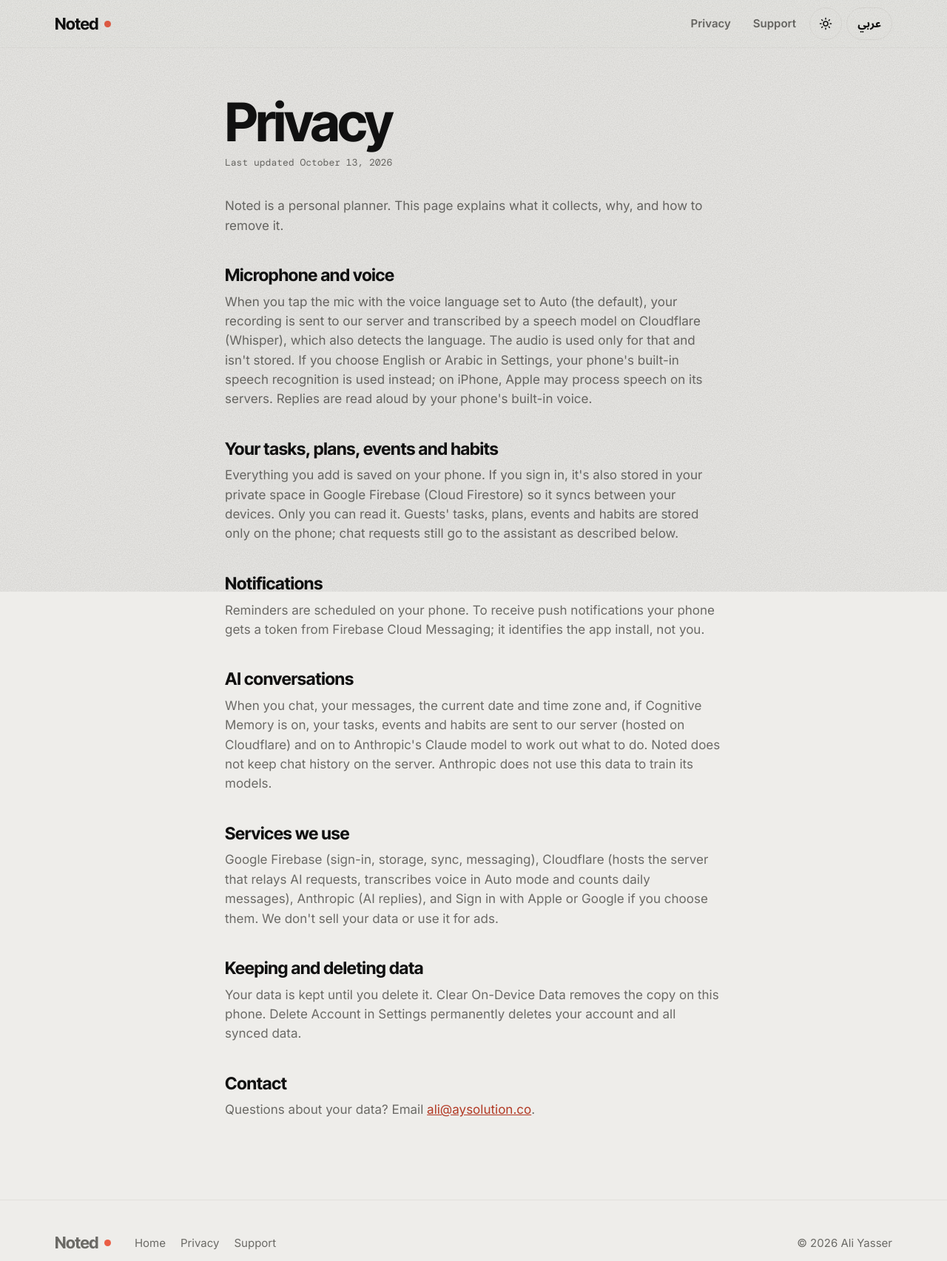
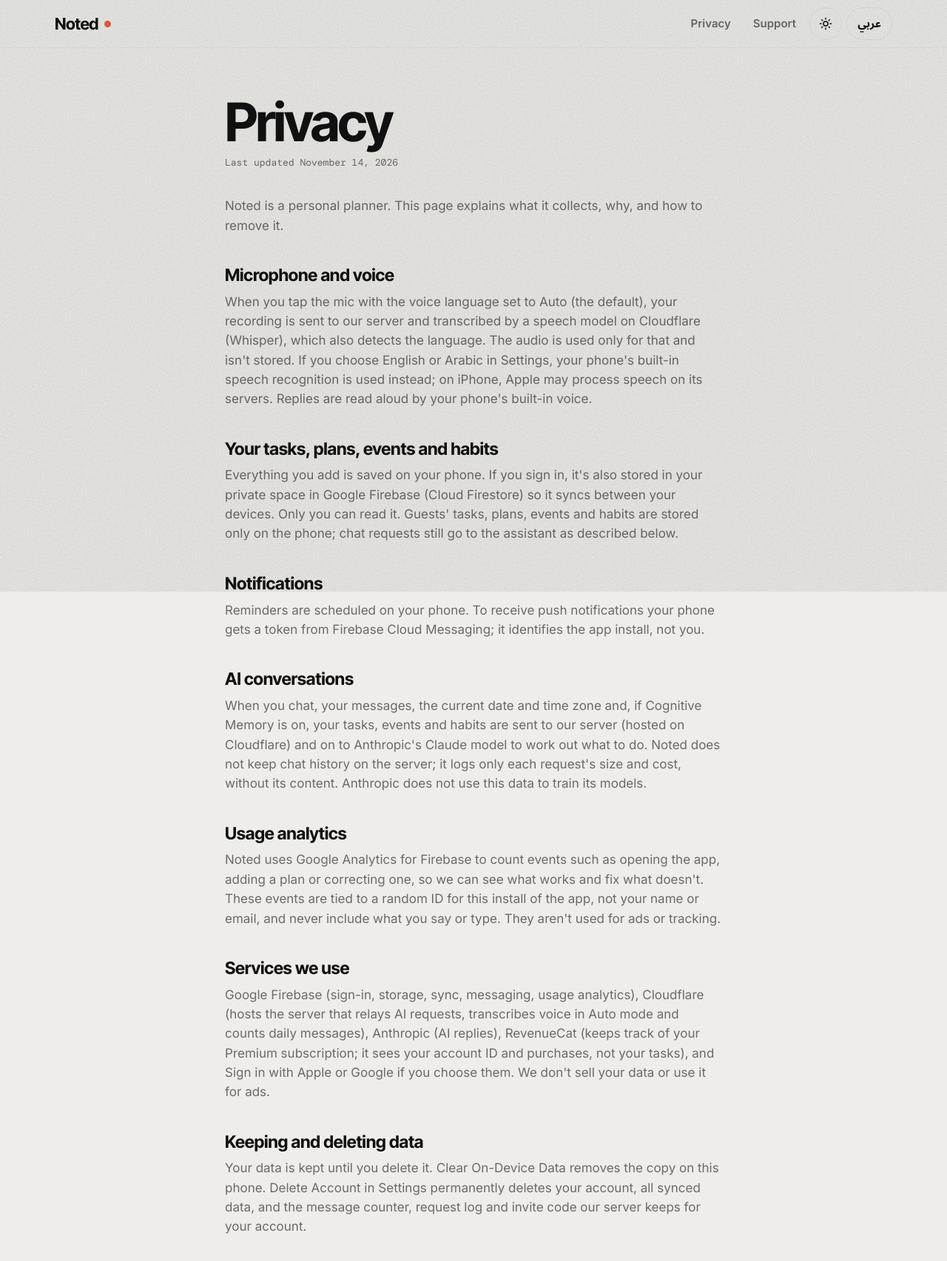
Before and after one commit to Aliii3/noted, a plain HTML site: page privacy.html in a window 1280 px wide. Shown: the top 1705 px of the page at 74% size. Drawn offline with Linux system fonts and the light colour scheme.

Commit message:
Move to www.noted-ai.co; privacy page: usage analytics, RevenueCat, what Delete Account removes
Co-Authored-By: Claude Opus 5.5 <noreply@anthropic.com>

```diff
--- a/privacy.html
+++ b/privacy.html
@@ -7,7 +7,7 @@
 <meta name="description" content="How Noted handles your data.">
 <meta name="theme-color" content="#EEEDEA" media="(prefers-color-scheme: light)">
 <meta name="theme-color" content="#0A0A0A" media="(prefers-color-scheme: dark)">
-<link rel="canonical" href="https://noted-chat.noted-chat.workers.dev/privacy">
+<link rel="canonical" href="https://www.noted-ai.co/privacy">
 <meta property="og:type" content="website">
 <meta property="og:title" content="Privacy · Noted">
 <meta property="og:description" content="How Noted handles your data.">
@@ -38,7 +38,7 @@
 </header>
 <main class="doc" id="main">
     <h1>Privacy</h1>
-    <p class="meta">Last updated October 13, 2026</p>
+    <p class="meta">Last updated November 14, 2026</p>
     <p>Noted is a personal planner. This page explains what it collects, why, and how to remove it.</p>
     <h2>Microphone and voice</h2>
     <p>When you tap the mic with the voice language set to Auto (the default), your recording is sent to our server and transcribed by a speech model on Cloudflare (Whisper), which also detects the language. The audio is used only for that and isn&#x27;t stored. If you choose English or Arabic in Settings, your phone&#x27;s built-in speech recognition is used instead; on iPhone, Apple may process speech on its servers. Replies are read aloud by your phone&#x27;s built-in voice.</p>
@@ -47,11 +47,13 @@
     <h2>Notifications</h2>
     <p>Reminders are scheduled on your phone. To receive push notifications your phone gets a token from Firebase Cloud Messaging; it identifies the app install, not you.</p>
     <h2>AI conversations</h2>
-    <p>When you chat, your messages, the current date and time zone and, if Cognitive Memory is on, your tasks, events and habits are sent to our server (hosted on Cloudflare) and on to Anthropic&#x27;s Claude model to work out what to do. Noted does not keep chat history on the server. Anthropic does not use this data to train its models.</p>
+    <p>When you chat, your messages, the current date and time zone and, if Cognitive Memory is on, your tasks, events and habits are sent to our server (hosted on Cloudflare) and on to Anthropic&#x27;s Claude model to work out what to do. Noted does not keep chat history on the server; it logs only each request&#x27;s size and cost, without its content. Anthropic does not use this data to train its models.</p>
+    <h2>Usage analytics</h2>
+    <p>Noted uses Google Analytics for Firebase to count events such as opening the app, adding a plan or correcting one, so we can see what works and fix what doesn&#x27;t. These events are tied to a random ID for this install of the app, not your name or email, and never include what you say or type. They aren&#x27;t used for ads or tracking.</p>
     <h2>Services we use</h2>
-    <p>Google Firebase (sign-in, storage, sync, messaging), Cloudflare (hosts the server that relays AI requests, transcribes voice in Auto mode and counts daily messages), Anthropic (AI replies), and Sign in with Apple or Google if you choose them. We don&#x27;t sell your data or use it for ads.</p>
+    <p>Google Firebase (sign-in, storage, sync, messaging, usage analytics), Cloudflare (hosts the server that relays AI requests, transcribes voice in Auto mode and counts daily messages), Anthropic (AI replies), RevenueCat (keeps track of your Premium subscription; it sees your account ID and purchases, not your tasks), and Sign in with Apple or Google if you choose them. We don&#x27;t sell your data or use it for ads.</p>
     <h2>Keeping and deleting data</h2>
-    <p>Your data is kept until you delete it. Clear On-Device Data removes the copy on this phone. Delete Account in Settings permanently deletes your account and all synced data.</p>
+    <p>Your data is kept until you delete it. Clear On-Device Data removes the copy on this phone. Delete Account in Settings permanently deletes your account, all synced data, and the message counter, request log and invite code our server keeps for your account.</p>
     <h2>Contact</h2>
     <p>Questions about your data? Email <a href="mailto:ali@aysolution.co">ali@aysolution.co</a>.</p>
 </main>
```
Also changed, not shown: ar.html (+6 -6 lines), index.html (+6 -6 lines), sitemap.xml (+4 -4 lines), support.html (+1 -1 lines), robots.txt.
